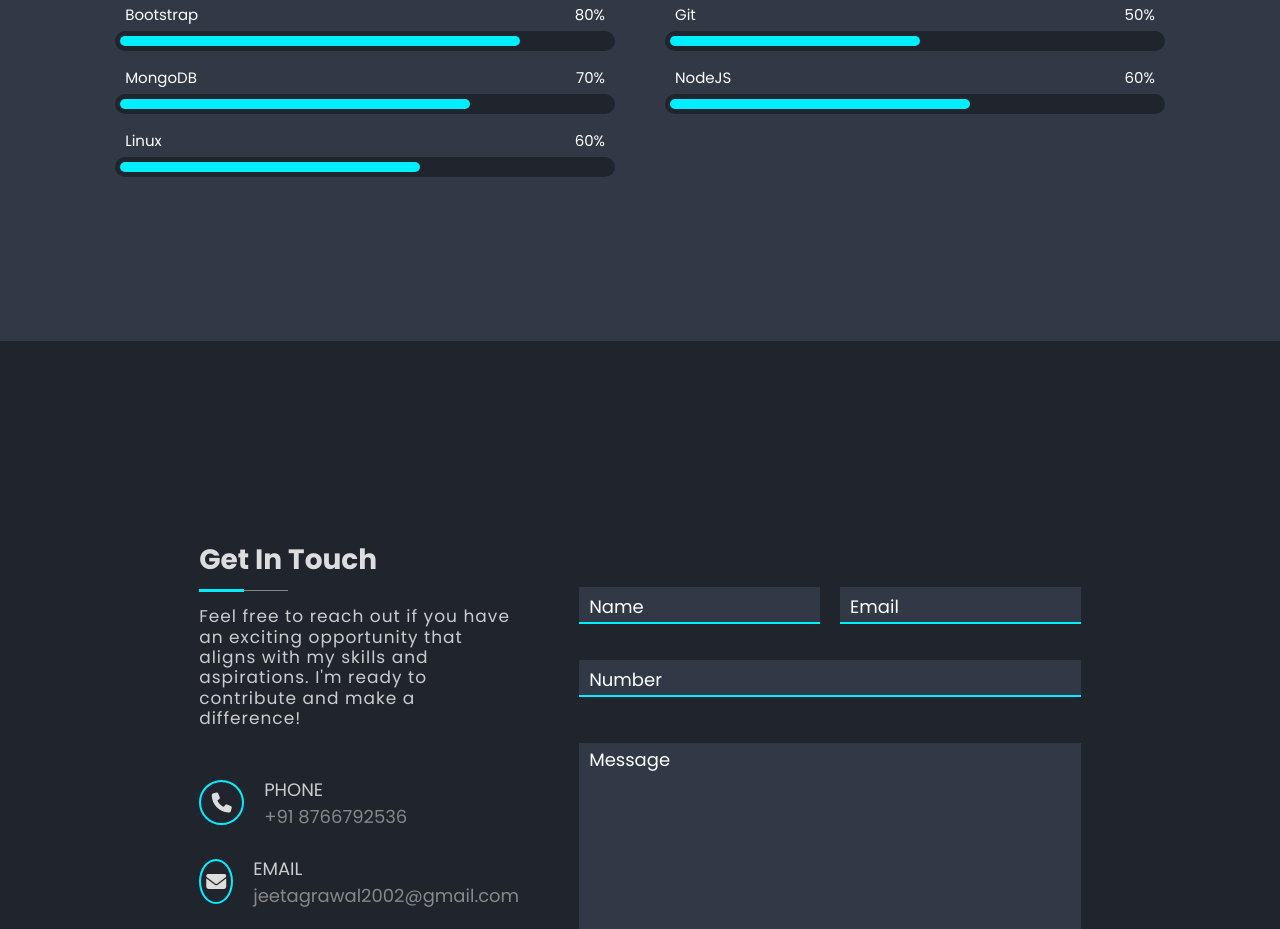
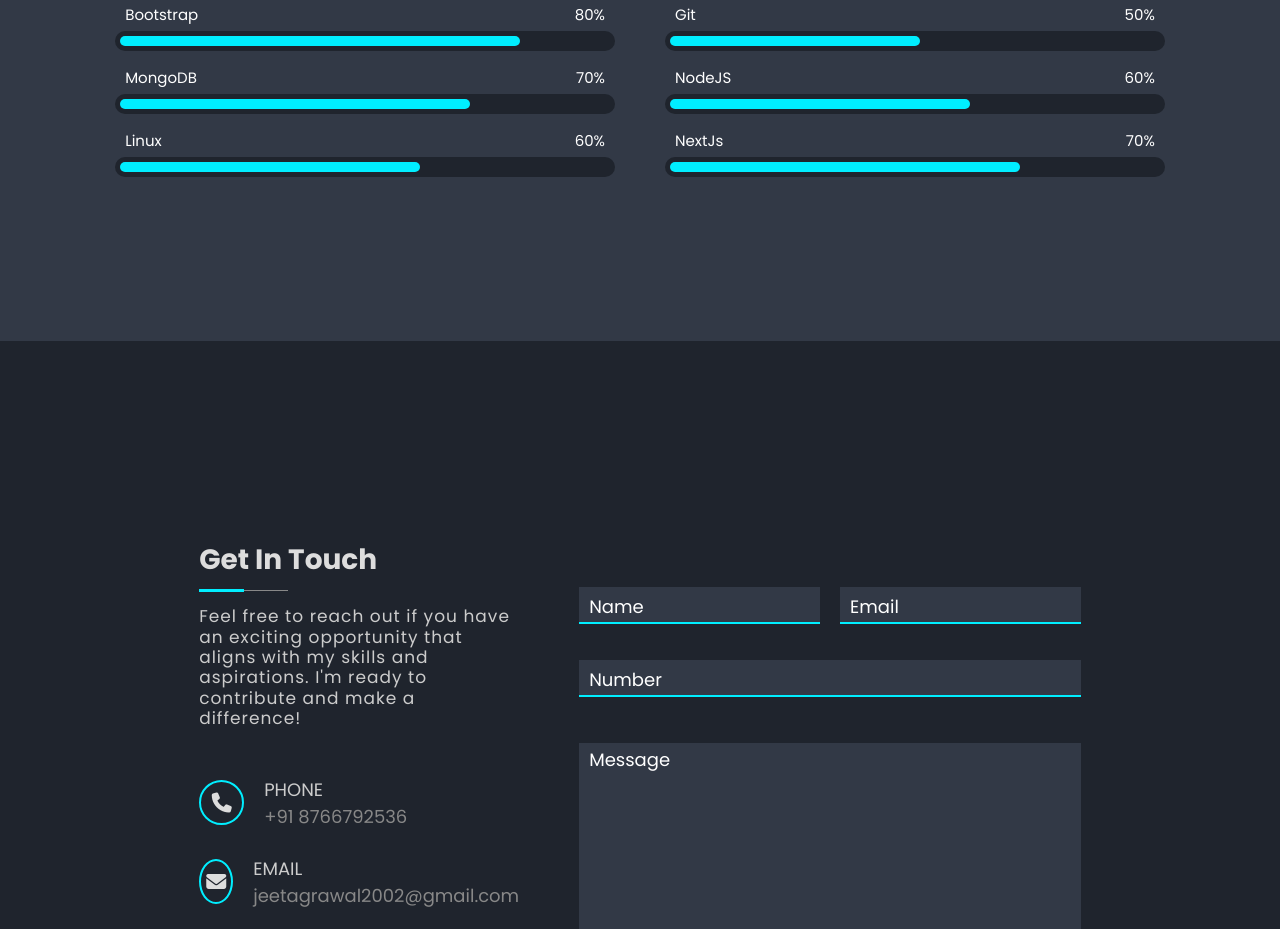
Before and after one commit to JSA2002/portfolio, a plain HTML site: page index.html in a window 1280 px wide. Shown: the part 3340-4269 px from the top of the page. Drawn offline with nearby package versions, Linux system fonts and the light colour scheme.

Commit message:
updated Resume

```diff
--- a/index.html
+++ b/index.html
@@ -266,6 +266,15 @@
                     <span class=""></span>
                 </div>
             </div>
+            <div class="skills-bar">
+                <div class="info">
+                    <p>NextJs</p>
+                    <p>70%</p>
+                </div>
+                <div class="bar">
+                    <span class=""></span>
+                </div>
+            </div>
         </div>
     </section>
     <section class="contact" id="contact">
--- a/script.js
+++ b/script.js
@@ -44,7 +44,7 @@ less.onclick = () => {
 
 /* skills reload */
 skillsClass = document.querySelectorAll(".skills-main .skills-bar .bar span");
-const skillsArray = ['html', 'css', 'js', 'react', 'bootstrap', 'git', 'mongodb', 'node', 'linux'];
+const skillsArray = ['html', 'css', 'js', 'react', 'bootstrap', 'git', 'mongodb', 'node', 'linux','next'];
 let i = 0;
 window.addEventListener('scroll', () => {
   scrollPosition = window.scrollY;
--- a/style.css
+++ b/style.css
@@ -685,6 +685,20 @@ span {
     }
 }
 
+.skills-bar .bar .next {
+    width: 70%;
+    animation: next 3s;
+}
+
+@keyframes next {
+    0% {
+        width: 0%;
+    }
+
+    100% {
+        width: 70%;
+    }
+}
 .container {
     width: 100%;
     min-height: 90vh;
```
